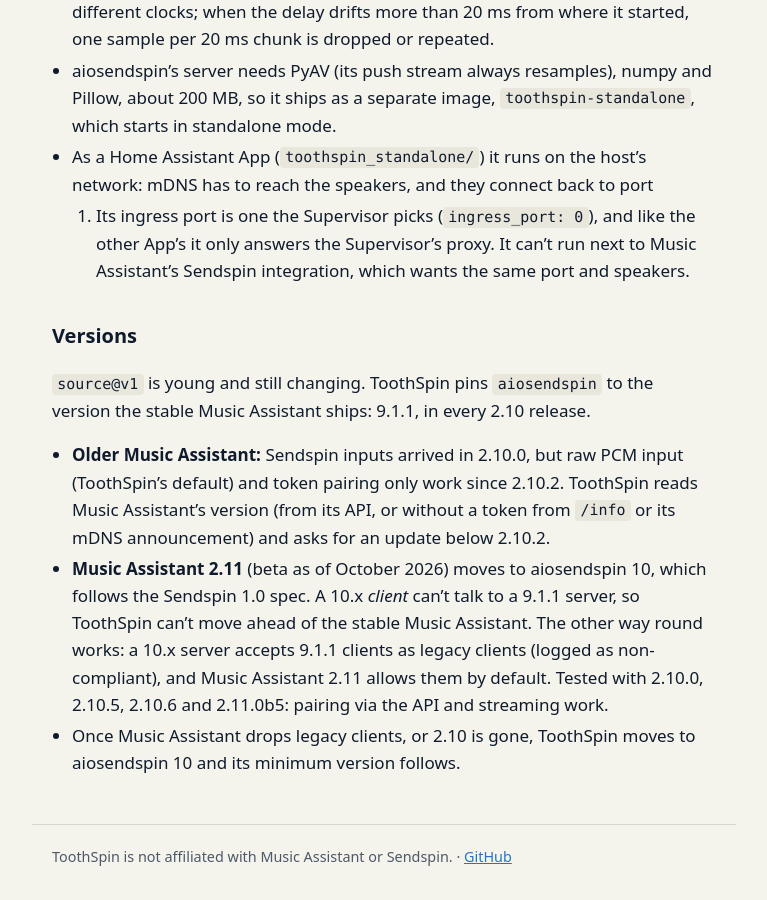
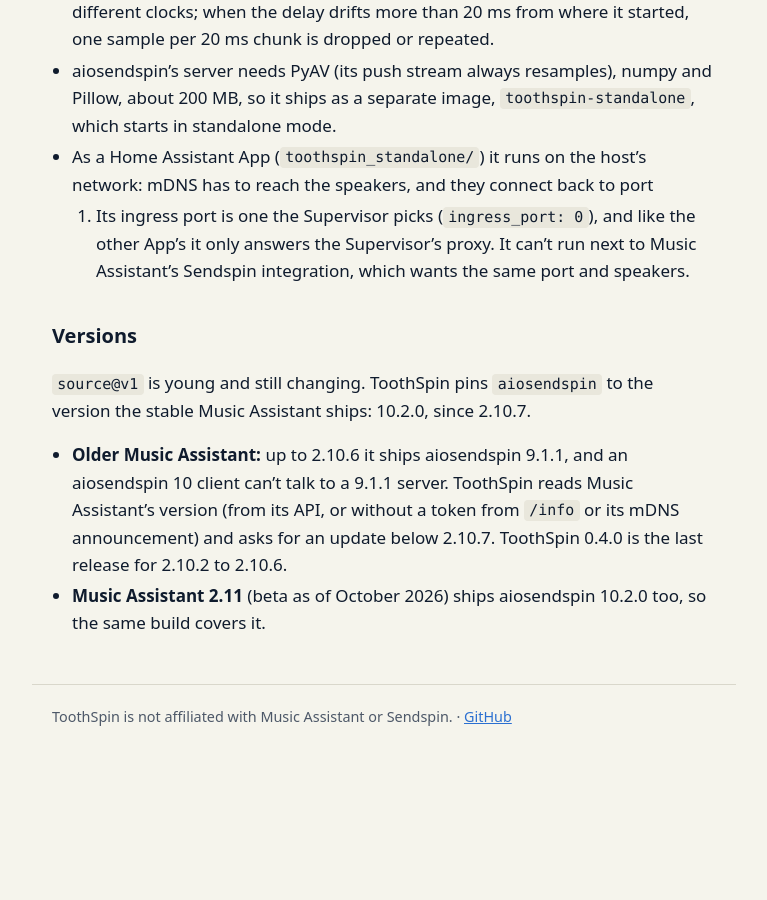
Before and after one commit to eknoes/toothspin, a Jekyll site: the page built from docs/overview.md, in a window 1280 px wide and 900 px high, scrolled down 4404 px. Shown: the whole window, without its empty margins (256-1023 px from the left). Built offline with Jekyll 4.4.1, drawn with Linux system fonts in a browser that asks for light colours; after the commit the page ends 5165 px from its top, so only the background shows below that.

Commit message:
docs: Music Assistant 2.10.7 or newer
Co-Authored-By: Claude Opus 5.5 <noreply@anthropic.com>

```diff
--- a/docs/overview.md
+++ b/docs/overview.md
@@ -179,19 +179,12 @@ library Music Assistant uses too:
 ## Versions
 
 `source@v1` is young and still changing. ToothSpin pins `aiosendspin` to the
-version the stable Music Assistant ships: 9.1.1, in every 2.10 release.
+version the stable Music Assistant ships: 10.2.0, since 2.10.7.
 
-- **Older Music Assistant:** Sendspin inputs arrived in 2.10.0, but raw PCM
-  input (ToothSpin's default) and token pairing only work since 2.10.2.
-  ToothSpin reads Music Assistant's version (from its API, or without a
-  token from `/info` or its mDNS announcement) and asks for an update below
-  2.10.2.
-- **Music Assistant 2.11** (beta as of October 2026) moves to aiosendspin
-  10, which follows the Sendspin 1.0 spec. A 10.x *client* can't talk to a
-  9.1.1 server, so ToothSpin can't move ahead of the stable Music Assistant.
-  The other way round works: a 10.x server accepts 9.1.1 clients as legacy
-  clients (logged as non-compliant), and Music Assistant 2.11 allows them by
-  default. Tested with 2.10.0, 2.10.5, 2.10.6 and 2.11.0b5: pairing via the
-  API and streaming work.
-- Once Music Assistant drops legacy clients, or 2.10 is gone, ToothSpin
-  moves to aiosendspin 10 and its minimum version follows.
+- **Older Music Assistant:** up to 2.10.6 it ships aiosendspin 9.1.1, and
+  an aiosendspin 10 client can't talk to a 9.1.1 server. ToothSpin reads
+  Music Assistant's version (from its API, or without a token from `/info`
+  or its mDNS announcement) and asks for an update below 2.10.7. ToothSpin
+  0.4.0 is the last release for 2.10.2 to 2.10.6.
+- **Music Assistant 2.11** (beta as of October 2026) ships aiosendspin
+  10.2.0 too, so the same build covers it.
```
Also changed, not shown: DEVELOPMENT.md (+2 -2 lines), docs/faq.md (+1 -1 lines), docs/index.md (+2 -2 lines), docs/install.md (+1 -1 lines), toothspin/DOCS.md (+1 -1 lines), README.md, toothspin/README.md.
